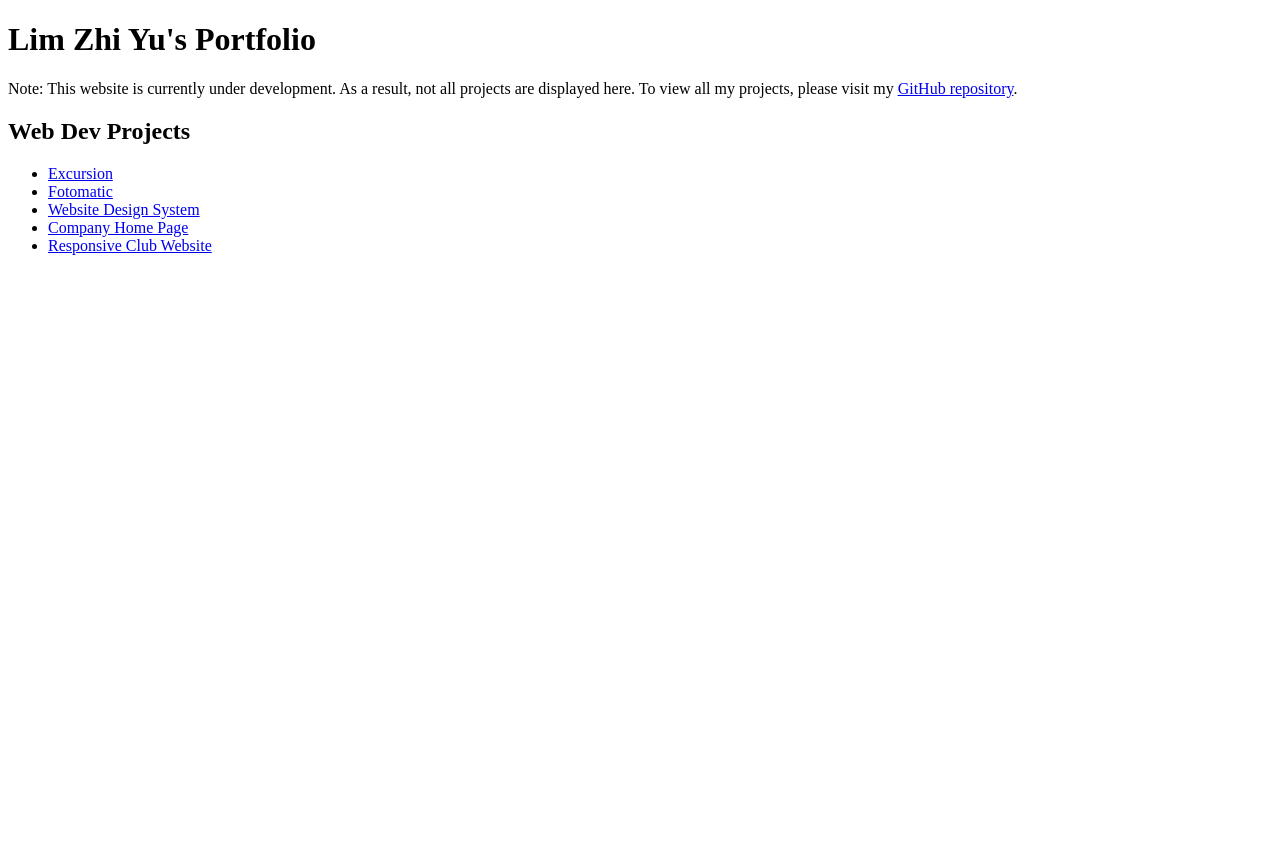
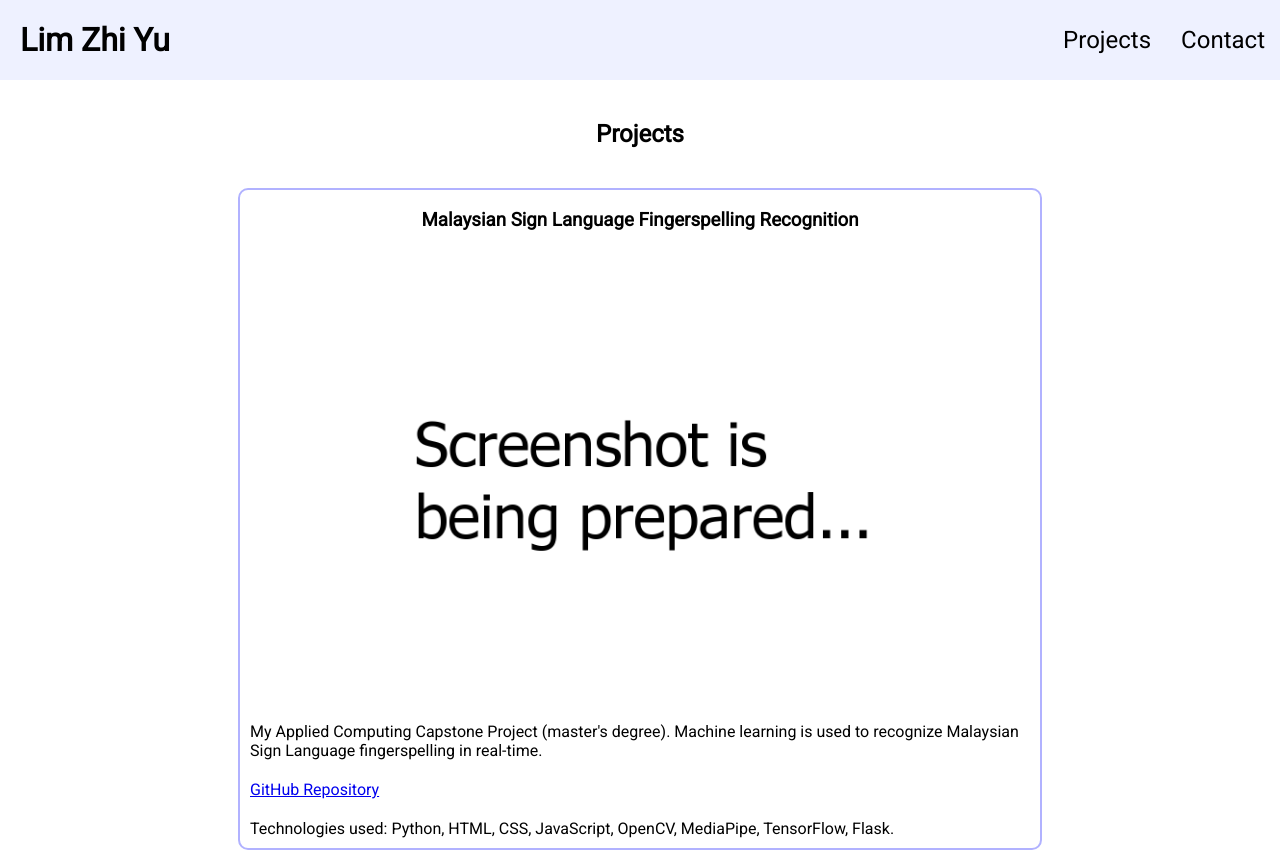
Before and after one commit to lim-zhiyu/lim-zhiyu.github.io, a plain HTML site: page index.html in a window 1280 px wide. Shown: the top 853 px of the page. Before the commit the page ends 800 px from the top, so only its background shows below. Drawn offline with Linux system fonts and the light colour scheme.

Commit message:
Update repo to match portfolio project

```diff
--- a/index.html
+++ b/index.html
@@ -1,23 +1,59 @@
 <!DOCTYPE html>
-<html lang="en" dir="ltr">
+<html lang="en">
     <head>
         <meta charset="utf-8">
-    <title>Lim Zhi Yu's Portfolio</title>
+        <title></title>
+        <link href="style.css" rel="stylesheet" />
+        <script src="script.js"></script>
     </head>
+
     <body>
         <header>
-      <h1>Lim Zhi Yu's Portfolio</h1>
-      <p>Note: This website is currently under development. As a result, not all projects are displayed here. To view all my projects, please visit my <a href="https://github.com/lim-zhiyu?tab=repositories">GitHub repository</a>.</p>
+            <h1>Lim Zhi Yu</h1>
+            <nav>
+                <ul>
+                    <li><a class="navigation-button" href="index.html">Projects</a></li>
+                    <li><a class="navigation-button" href="contact.html">Contact</a></li>
+                </ul>
+            </nav>
+
         </header>
+
         <main>
-      <h2>Web Dev Projects</h2>
-      <ul>
-        <li><a href="https://lim-zhiyu.github.io/Excursion">Excursion</a></li>
-        <li><a href="https://lim-zhiyu.github.io/Fotomatic">Fotomatic</a></li>
-        <li><a href="https://lim-zhiyu.github.io/Website-Design-System/">Website Design System</a></li>
-        <li><a href="https://lim-zhiyu.github.io/Company-Home-Page/">Company Home Page</a></li>
-        <li><a href="https://lim-zhiyu.github.io/Responsive-Club-Website/">Responsive Club Website</a></li>
-      </ul>
+            <h2>Projects</h2>
+            <section class="projects-container">
+                <section class="project-container">
+                    <h3>Malaysian Sign Language Fingerspelling Recognition</h3>
+                    <img src="img/project-images/placeholder.png" alt="Project Image">
+                    <p class="project-description">My Applied Computing Capstone Project (master's degree). Machine learning is used to recognize Malaysian Sign Language fingerspelling in real-time.</p>
+                    <p class="project-link"><a href="https://github.com/lim-zhiyu/MSL-Fingerspelling-Recognition-System">GitHub Repository</a></p>
+                    <section class="project-technologies">Technologies used: Python, HTML, CSS, JavaScript, OpenCV, MediaPipe, TensorFlow, Flask.</section>
+                </section>
+                <section class="project-container">
+                    <h3>Responsive Club Website</h3>
+                    <img src="img/project-images/responsive-club-website.png" alt="Project Image">
+                    <p class="project-description">A Codecademy challenge project that uses media queries and responsive units to build a responsive webpage that fits different screen sizes.</p>
+                    <p class="project-link"><a href="https://github.com/lim-zhiyu/Responsive-Club-Website">GitHub Repository</a><a href="https://lim-zhiyu.github.io/Responsive-Club-Website/">Demo</a></p>
+                    <section class="project-technologies">Technologies used: HTML, CSS.</section>
+                </section>
+                <section class="project-container">
+                    <h3>Educational Video Game</h3>
+                    <img src="img/project-images/educational-game.png" alt="Project Image">
+                    <p class="project-description">My Computer Science Final Year Project (bachelor's degree). It's an educational video game that teaches the player biology knowledge through gamification.</p>
+                    <p class="project-link"><a href="https://www.dropbox.com/s/qg96nr4kccakfk2/WindowsNoEditor.zip?dl=0">Download</a>(password: biologygame)</p>
+                    <section class="project-technologies">Technologies used: Unreal Engine 4, C++.</section>
+                </section>
+
+            </section>
         </main>
+
+        <footer>
+
+        </footer>
     </body>
 </html>
+
+<!--
+TODO
+- Replace the image for MSL project to hide my face and background
+-->
--- /dev/null
+++ b/style.css
@@ -0,0 +1,136 @@
+/*
+Colour palette:
+https://colorhunt.co/palette/b1b2ffaac4ffd2daffeef1ff
+#EEF1FF
+#D2DAFF
+#AAC4FF
+#B1B2FF
+*/
+
+@import url('https://fonts.googleapis.com/css2?family=Roboto&display=swap');
+
+body {
+    margin: 0;
+    font-family: 'Roboto', sans-serif;
+}
+
+header {
+    display: flex;
+    justify-content: space-between;
+    margin: 0 auto;
+    background-color: rgba(238, 241, 255, 0.97);
+    position: fixed;
+    top: 0;
+    width: 100%;
+    height: 80px;
+}
+
+header > h1 {
+    margin: auto 20px;
+}
+
+nav {
+    display: flex;
+    flex-direction: column;
+    justify-content: center;
+}
+
+nav > ul {
+    display: flex;
+    list-style: none;
+    margin: 0;
+    padding: 0;
+}
+
+nav > ul > li {
+    margin: 0 15px;
+    font-size: 1.5rem;
+}
+
+.navigation-button:link {
+    text-decoration: none;
+    color: black;
+}
+
+.navigation-button:visited {
+    text-decoration: none;
+    color: black;
+}
+
+.navigation-button:hover {
+    text-decoration: none;
+    color: darkgrey;
+    transition: 0.18s;
+}
+
+.navigation-button:active {
+    text-decoration: none;
+    color: darkgrey;
+}
+
+h2 {
+    text-align: center;
+    margin-top: 120px;
+}
+
+.projects-container {
+    display: flex;
+    flex-wrap: wrap;
+    margin: 0 50px;
+    justify-content: center;
+}
+
+.project-container {
+    margin: 20px;
+    border: 2px solid #B1B2FF;
+    border-radius: 10px;
+    max-width: 800px;
+    min-width: 500px;
+    flex-basis: 650px;
+    flex-grow: 1;
+    flex-shrink: 1;
+    display: flex;
+    flex-direction: column;
+}
+
+h3 {
+    text-align: center;
+}
+
+img {
+    max-width: 100%;
+    padding: 15px;
+}
+
+.project-description,.project-link,.project-technologies {
+    padding: 10px;
+    margin: 0;
+}
+
+.project-link > a {
+    margin-right: 20px;
+}
+
+.logo {
+    height: 50px;
+    width: 50px;
+}
+
+.contact-links-container {
+    display: flex;
+    max-width: 768px;
+    margin: 0 auto;
+    justify-content: center;
+
+}
+
+.contact-link {
+    display: flex;
+    flex-direction: column;
+    text-align: center;
+}
+
+.contact-link > a {
+    text-decoration: none;
+    color: black;
+}
```
Also changed, not shown: contact.html (added, +43 -0 lines), img/logo/github.svg (added), img/logo/gmail.svg (added), img/logo/linkedin.svg (added), img/project-images/educational-game.png (added), img/project-images/msl.jpg (added), img/project-images/placeholder.png (added), img/project-images/responsive-club-website.png (added), script.js (added). Lines whose indentation alone changed are shown as unchanged.
